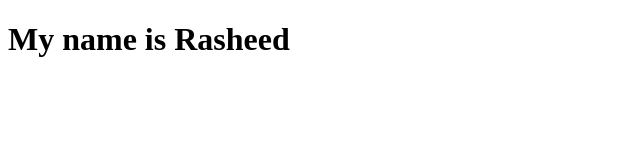
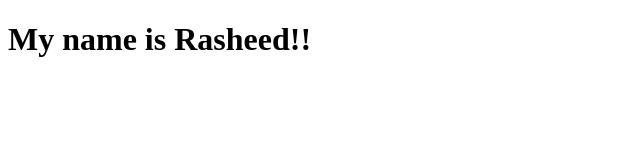
Before and after one commit to RasheedAlceus/First-Github-Project, a plain HTML site: page index.html in a window 1280 px wide. Shown: the full height of the page, 0-640 px from the left. Drawn offline with Linux system fonts and the light colour scheme.

Commit message:
add exclamations marks

```diff
--- a/index.html
+++ b/index.html
@@ -7,6 +7,6 @@
     <title>Document</title>
 </head>
 <body>
-    <h1>My name is Rasheed</h1>
+    <h1>My name is Rasheed!!</h1>
 </body>
 </html>
```
